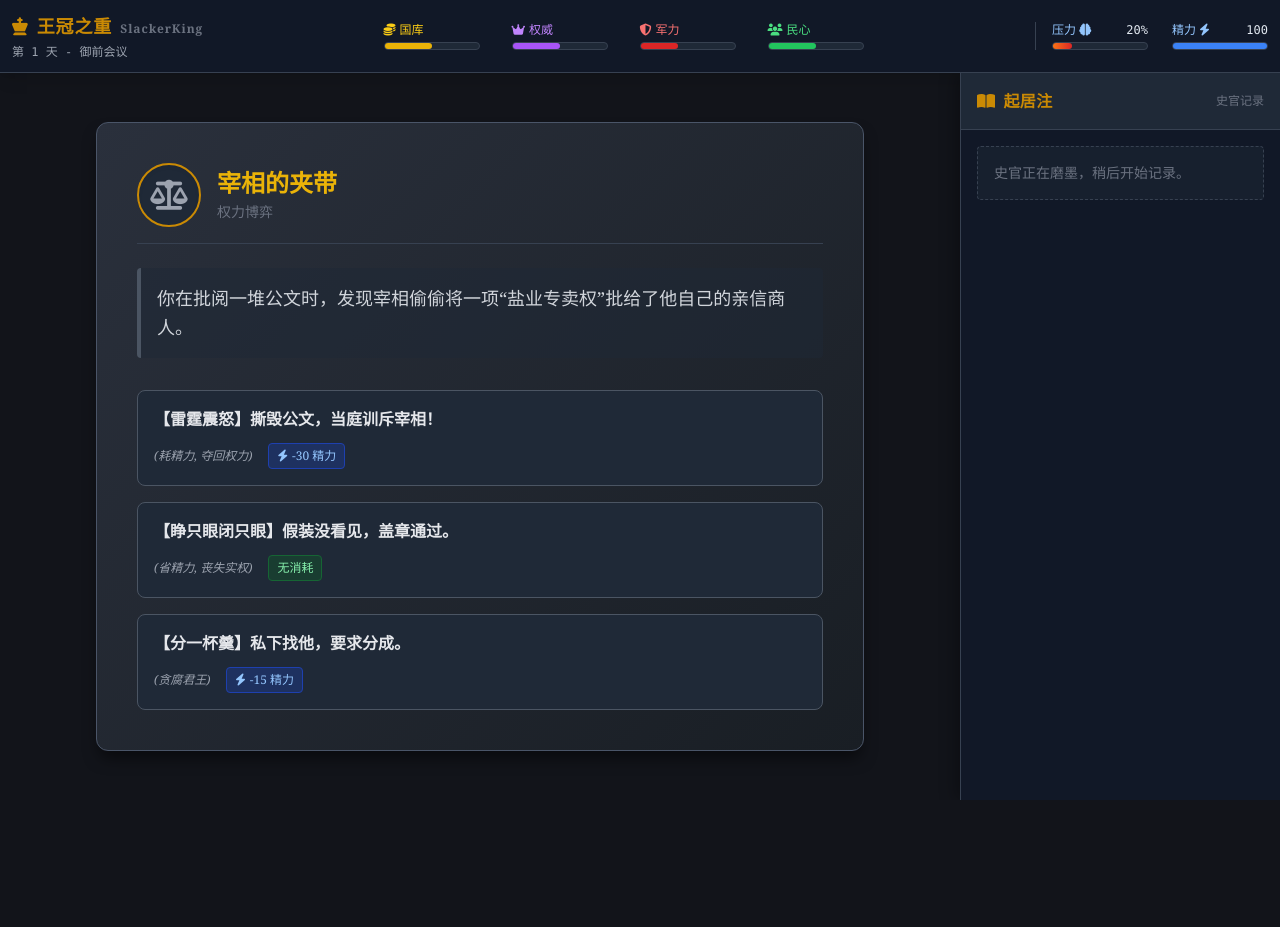
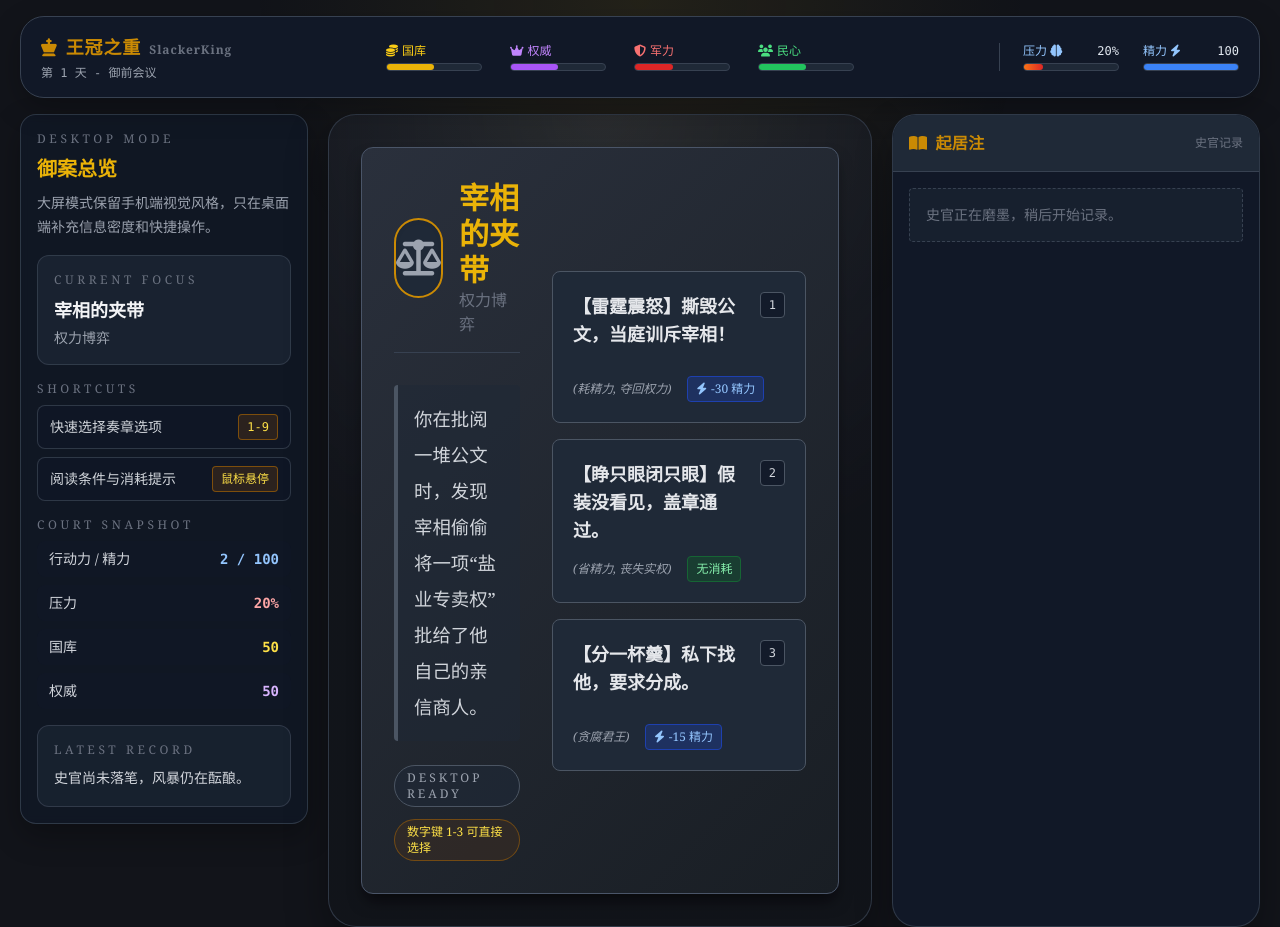
Before and after one commit to onovich/SlackerKing, a React (Vite) app: page / in a window 1280 px wide. Before the commit the page ends 800 px from the top, so only its background shows below. Built offline with nearby package versions, Linux system fonts and the light colour scheme.

Commit message:
Adapt desktop layout and interactions

```diff
--- a/src/App.jsx
+++ b/src/App.jsx
@@ -1,7 +1,9 @@
-import { useEffect } from 'react';
+import { useEffect, useMemo } from 'react';
 import { useGameSession } from './logic/hooks/useGameSession';
 import { isMorningChoiceAvailable } from './logic/engine/gameEngine';
+import { locations } from './data/gameContent';
 import { TopBar } from './view/components/TopBar';
+import { DesktopCompanion } from './view/components/DesktopCompanion';
 import { LogPanel } from './view/components/LogPanel';
 import { MorningScreen } from './view/screens/MorningScreen';
 import { AfternoonScreen } from './view/screens/AfternoonScreen';
@@ -39,16 +41,81 @@ export default function App() {
     document.title = 'SlackerKing';
   }, []);
 
-  const choiceAvailability = Object.fromEntries(
+  const choiceAvailability = useMemo(
+    () => Object.fromEntries(
       currentEvent.choices.map((choice) => [choice.id, isMorningChoiceAvailable(gameState, choice)]),
+    ),
+    [currentEvent.choices, gameState],
   );
+
+  useEffect(() => {
+    const onKeyDown = (event) => {
+      if (event.defaultPrevented || event.altKey || event.ctrlKey || event.metaKey) {
+        return;
+      }
+
+      const targetTag = event.target?.tagName;
+      if (targetTag === 'INPUT' || targetTag === 'TEXTAREA' || event.target?.isContentEditable) {
+        return;
+      }
+
+      if (gameState.isGameOver) {
+        if (event.key.toLowerCase() === 'r') {
+          event.preventDefault();
+          restart();
+        }
+        return;
+      }
+
+      if (gameState.phase === 'morning') {
+        const index = Number(event.key) - 1;
+        if (Number.isInteger(index) && index >= 0 && index < currentEvent.choices.length) {
+          const choice = currentEvent.choices[index];
+          if (choiceAvailability[choice.id]) {
+            event.preventDefault();
+            chooseMorningOption(choice.id);
+          }
+        }
+        return;
+      }
+
+      if (gameState.phase === 'afternoon') {
+        if (event.key === 'Enter') {
+          event.preventDefault();
+          endAfternoon();
+          return;
+        }
+
+        const index = Number(event.key) - 1;
+        if (Number.isInteger(index) && index >= 0 && index < locations.length) {
+          event.preventDefault();
+          chooseLocation(locations[index].id);
+        }
+        return;
+      }
+
+      if (gameState.phase === 'night' && event.key === 'Enter') {
+        event.preventDefault();
+        nextDay();
+      }
+    };
+
+    window.addEventListener('keydown', onKeyDown);
+    return () => window.removeEventListener('keydown', onKeyDown);
+  }, [choiceAvailability, chooseLocation, chooseMorningOption, currentEvent.choices, endAfternoon, gameState.isGameOver, gameState.phase, nextDay, restart]);
 
   return (
     <div className={`app-shell flex h-screen w-screen flex-col selection:bg-yellow-700 selection:text-white ${damageFlash ? 'damage-flash' : ''}`}>
+      <div className="flex h-full w-full flex-col xl:mx-auto xl:max-w-[1720px] xl:px-5 xl:py-4">
         <TopBar gameState={gameState} />
 
-      <main className="flex flex-1 overflow-hidden">
-        <div className="relative flex flex-1 items-center justify-center overflow-y-auto p-4 md:p-8" id="interaction-area">
+        <main className="flex flex-1 overflow-hidden xl:gap-5 xl:overflow-visible xl:pt-4">
+          <DesktopCompanion gameState={gameState} currentEvent={currentEvent} />
+
+          <div
+            className="relative flex flex-1 items-center justify-center overflow-y-auto p-4 md:p-8 xl:rounded-[28px] xl:border xl:border-gray-700/80 xl:bg-[radial-gradient(circle_at_top,_rgba(74,85,104,0.28),_rgba(18,20,26,0.95)_55%)] xl:shadow-[0_16px_40px_rgba(0,0,0,0.35)]"
+            id="interaction-area"
+          >
             {gameState.isGameOver ? (
               <GameOverScreen gameOver={gameState.gameOver} day={gameState.day} onRestart={restart} />
             ) : null}
@@ -81,5 +148,6 @@ export default function App() {
           <LogPanel logs={gameState.logs} />
         </main>
       </div>
+    </div>
   );
 }
--- a/src/styles.css
+++ b/src/styles.css
@@ -14,12 +14,28 @@ body {
   overflow: hidden;
 }
 
+body::before {
+  content: '';
+  position: fixed;
+  inset: 0;
+  pointer-events: none;
+  background: radial-gradient(circle at top, rgba(250, 204, 21, 0.08), transparent 38%);
+  opacity: 0;
+  transition: opacity 0.3s ease;
+}
+
 button {
   font: inherit;
 }
 
 .app-shell {
   background-color: #12141a;
+}
+
+@media (min-width: 1280px) {
+  body::before {
+    opacity: 1;
+  }
 }
 
 .parchment {
@@ -96,3 +112,16 @@ button {
   -webkit-line-clamp: 2;
   -webkit-box-orient: vertical;
 }
+
+#interaction-area::-webkit-scrollbar {
+  width: 8px;
+}
+
+#interaction-area::-webkit-scrollbar-track {
+  background: rgba(26, 32, 44, 0.7);
+}
+
+#interaction-area::-webkit-scrollbar-thumb {
+  border-radius: 999px;
+  background: rgba(74, 85, 104, 0.9);
+}
--- /dev/null
+++ b/src/view/components/DesktopCompanion.jsx
@@ -0,0 +1,80 @@
+function ShortcutRow({ keyLabel, description }) {
+  return (
+    <div className="flex items-center justify-between gap-3 rounded-lg border border-gray-700/80 bg-gray-900/70 px-3 py-2 text-sm text-gray-300">
+      <span>{description}</span>
+      <span className="rounded border border-yellow-700/70 bg-yellow-900/30 px-2 py-1 font-mono text-xs text-yellow-300">
+        {keyLabel}
+      </span>
+    </div>
+  );
+}
+
+function ResourceRow({ label, value, tone }) {
+  return (
+    <div className="flex items-center justify-between rounded-lg bg-gray-900/60 px-3 py-2 text-sm text-gray-300">
+      <span>{label}</span>
+      <span className={`font-mono font-bold ${tone}`}>{value}</span>
+    </div>
+  );
+}
+
+export function DesktopCompanion({ gameState, currentEvent }) {
+  const shortcuts = gameState.isGameOver
+    ? [{ keyLabel: 'R', description: '重新开始这一局' }]
+    : gameState.phase === 'morning'
+      ? [
+          { keyLabel: '1-9', description: '快速选择奏章选项' },
+          { keyLabel: '鼠标悬停', description: '阅读条件与消耗提示' },
+        ]
+      : gameState.phase === 'afternoon'
+        ? [
+            { keyLabel: '1-5', description: '快速前往午后地点' },
+            { keyLabel: 'Enter', description: '直接结束午后行动' },
+          ]
+        : [
+            { keyLabel: 'Enter', description: '进入下一天' },
+            { keyLabel: '滚轮', description: '查看夜间结算详情' },
+          ];
+
+  const latestLog = gameState.logs.at(-1)?.text;
+
+  return (
+    <aside className="hidden xl:flex xl:w-72 xl:flex-col xl:gap-4">
+      <div className="desktop-card sticky top-4 flex flex-col gap-4 rounded-2xl border border-gray-700/80 bg-gray-900/75 p-4 shadow-[0_12px_30px_rgba(0,0,0,0.28)] backdrop-blur-sm">
+        <div>
+          <div className="text-xs uppercase tracking-[0.3em] text-gray-500">Desktop Mode</div>
+          <h2 className="mt-2 text-xl font-bold text-yellow-500">御案总览</h2>
+          <p className="mt-2 text-sm leading-6 text-gray-400">
+            大屏模式保留手机端视觉风格，只在桌面端补充信息密度和快捷操作。
+          </p>
+        </div>
+
+        <div className="rounded-xl border border-gray-700/80 bg-gray-800/70 p-4">
+          <div className="text-xs uppercase tracking-[0.3em] text-gray-500">Current Focus</div>
+          <div className="mt-2 text-lg font-bold text-gray-100">{gameState.isGameOver ? '王朝落幕' : currentEvent?.title ?? '宫廷事务'}</div>
+          <div className="mt-1 text-sm text-gray-400">{gameState.isGameOver ? '按 R 可立即重开' : currentEvent?.tag ?? '当前阶段摘要'}</div>
+        </div>
+
+        <div className="space-y-2">
+          <div className="text-xs uppercase tracking-[0.3em] text-gray-500">Shortcuts</div>
+          {shortcuts.map((item) => (
+            <ShortcutRow key={`${item.keyLabel}-${item.description}`} keyLabel={item.keyLabel} description={item.description} />
+          ))}
+        </div>
+
+        <div className="space-y-2">
+          <div className="text-xs uppercase tracking-[0.3em] text-gray-500">Court Snapshot</div>
+          <ResourceRow label="行动力 / 精力" value={`${gameState.player.ap} / ${gameState.player.energy}`} tone="text-blue-300" />
+          <ResourceRow label="压力" value={`${gameState.player.stress}%`} tone="text-red-300" />
+          <ResourceRow label="国库" value={gameState.resources.treasury} tone="text-yellow-300" />
+          <ResourceRow label="权威" value={gameState.resources.authority} tone="text-purple-300" />
+        </div>
+
+        <div className="rounded-xl border border-gray-700/80 bg-gray-800/60 p-4">
+          <div className="text-xs uppercase tracking-[0.3em] text-gray-500">Latest Record</div>
+          <p className="mt-2 text-sm leading-6 text-gray-300">{latestLog ?? '史官尚未落笔，风暴仍在酝酿。'}</p>
+        </div>
+      </div>
+    </aside>
+  );
+}
--- a/src/view/components/LogPanel.jsx
+++ b/src/view/components/LogPanel.jsx
@@ -13,7 +13,7 @@ function renderHighlightedText(text) {
 
 export function LogPanel({ logs }) {
   return (
-    <aside className="z-20 hidden w-80 flex-col border-l border-gray-700 bg-gray-900 shadow-[-5px_0_15px_rgba(0,0,0,0.3)] md:flex">
+    <aside className="z-20 hidden w-80 flex-col border-l border-gray-700 bg-gray-900 shadow-[-5px_0_15px_rgba(0,0,0,0.3)] md:flex xl:w-[23rem] xl:overflow-hidden xl:rounded-[24px] xl:border xl:border-gray-700/80 xl:shadow-[0_16px_36px_rgba(0,0,0,0.3)]">
       <div className="flex items-center justify-between border-b border-gray-700 bg-gray-800 p-4">
         <span className="font-bold tracking-wide text-yellow-600">
           <i className="fas fa-book-open mr-2" />
--- a/src/view/components/TopBar.jsx
+++ b/src/view/components/TopBar.jsx
@@ -47,7 +47,7 @@ export function TopBar({ gameState }) {
   const stressAlert = gameState.player.stress > 80;
 
   return (
-    <header className="z-10 flex flex-wrap items-center justify-between border-b border-gray-700 bg-gray-900 p-3 shadow-lg">
+    <header className="z-10 flex flex-wrap items-center justify-between border-b border-gray-700 bg-gray-900 p-3 shadow-lg xl:rounded-[24px] xl:border xl:px-5 xl:py-4 xl:shadow-[0_10px_30px_rgba(0,0,0,0.25)]">
       <div className="flex min-w-[200px] flex-col">
         <h1 className="text-lg font-bold tracking-wider text-yellow-600">
           <i className="fas fa-chess-king mr-2" />
@@ -57,13 +57,13 @@ export function TopBar({ gameState }) {
         <span className="mt-1 text-xs font-mono text-gray-400">第 {gameState.day} 天 - {getPhaseName(gameState.phase)}</span>
       </div>
 
-      <div className="flex flex-1 justify-center space-x-4 md:space-x-8">
+      <div className="mt-3 flex w-full flex-wrap justify-start gap-x-4 gap-y-2 md:mt-0 md:flex-1 md:justify-center md:space-x-0 xl:w-auto xl:flex-nowrap xl:gap-x-7">
         {RESOURCE_KEYS.map((key) => (
           <ResourceMeter key={key} type={key} value={gameState.resources[key]} />
         ))}
       </div>
 
-      <div className="min-w-[200px] justify-end space-x-6 border-l border-gray-700 pl-4 hidden md:flex">
+      <div className="hidden min-w-[200px] justify-end space-x-6 border-l border-gray-700 pl-4 md:flex xl:min-w-[240px]">
         <StatusMeter
           label="压力"
           icon="fa-brain"
--- a/src/view/screens/GameOverScreen.jsx
+++ b/src/view/screens/GameOverScreen.jsx
@@ -1,6 +1,6 @@
 export function GameOverScreen({ gameOver, day, onRestart }) {
   return (
-    <section className="parchment flex w-full max-w-xl flex-col rounded-xl border-4 border-red-800 p-8 text-center shadow-[0_0_30px_rgba(220,38,38,0.3)]">
+    <section className="parchment flex w-full max-w-xl flex-col rounded-xl border-4 border-red-800 p-8 text-center shadow-[0_0_30px_rgba(220,38,38,0.3)] xl:max-w-2xl xl:p-10">
       <i className="fas fa-skull-crossbones mb-6 text-7xl text-red-600 drop-shadow-lg" />
       <h2 className="mb-2 text-4xl font-black tracking-widest text-gray-100">驾 崩</h2>
       <div className="mx-auto mb-6 h-1 w-24 bg-red-600" />
@@ -24,6 +24,7 @@ export function GameOverScreen({ gameOver, day, onRestart }) {
       >
         <i className="fas fa-redo mr-2" />下一世再做庸君
       </button>
+      <div className="mt-4 hidden text-sm text-gray-500 xl:block">桌面端可按 R 快速重开。</div>
     </section>
   );
 }
--- a/src/view/screens/MorningScreen.jsx
+++ b/src/view/screens/MorningScreen.jsx
@@ -1,21 +1,32 @@
 export function MorningScreen({ event, availability, onChoose, locked }) {
   return (
-    <section className="parchment flex w-full max-w-3xl flex-col rounded-xl p-6 md:p-10">
-      <div className="mb-6 flex items-center border-b border-gray-700 pb-4">
-        <div className="mr-4 flex h-16 w-16 items-center justify-center rounded-full border-2 border-yellow-600 bg-gray-800 shadow-inner">
-          <i className={`fas ${event.icon} ${event.color} text-3xl`} />
+    <section className="parchment flex w-full max-w-3xl flex-col rounded-xl p-6 md:p-10 xl:max-w-6xl xl:flex-row xl:gap-8 xl:p-8">
+      <div className="xl:flex xl:min-h-full xl:flex-1 xl:flex-col xl:justify-between">
+        <div className="mb-6 flex items-center border-b border-gray-700 pb-4 xl:mb-8">
+          <div className="mr-4 flex h-16 w-16 items-center justify-center rounded-full border-2 border-yellow-600 bg-gray-800 shadow-inner xl:h-20 xl:w-20">
+            <i className={`fas ${event.icon} ${event.color} text-3xl xl:text-4xl`} />
+          </div>
+          <div>
+            <h2 className="text-2xl font-bold text-yellow-500 xl:text-3xl">{event.title}</h2>
+            <span className="text-sm text-gray-500 xl:text-base">{event.tag}</span>
+          </div>
         </div>
-        <div>
-          <h2 className="text-2xl font-bold text-yellow-500">{event.title}</h2>
-          <span className="text-sm text-gray-500">{event.tag}</span>
+
+        <p className="mb-8 rounded border-l-4 border-gray-600 bg-gray-800/50 p-4 font-serif text-lg leading-relaxed text-gray-300 xl:mb-0 xl:min-h-[220px] xl:text-[1.15rem] xl:leading-9">
+          {event.desc}
+        </p>
+
+        <div className="hidden xl:flex xl:flex-wrap xl:gap-3 xl:pt-6">
+          <span className="rounded-full border border-gray-600 bg-gray-800/60 px-3 py-1 text-xs uppercase tracking-[0.25em] text-gray-400">
+            Desktop Ready
+          </span>
+          <span className="rounded-full border border-yellow-700/60 bg-yellow-900/20 px-3 py-1 text-xs text-yellow-300">
+            数字键 1-{event.choices.length} 可直接选择
+          </span>
         </div>
       </div>
 
-      <p className="mb-8 rounded border-l-4 border-gray-600 bg-gray-800/50 p-4 font-serif text-lg leading-relaxed text-gray-300">
-        {event.desc}
-      </p>
-
-      <div className="flex flex-col space-y-4">
+      <div className="flex flex-col space-y-4 xl:w-[30rem] xl:justify-center">
         {event.choices.map((choice) => {
           const isEnabled = !locked && Boolean(availability[choice.id]);
           const [label, detail] = choice.text.split('(');
@@ -24,8 +35,8 @@ export function MorningScreen({ event, availability, onChoose, locked }) {
             <button
               key={choice.id}
               type="button"
-              className={`btn-choice flex flex-col justify-between rounded-lg border p-4 text-left ${
-                isEnabled ? 'border-gray-600 bg-gray-800 text-gray-200' : 'cursor-not-allowed border-gray-800 bg-gray-900/60 text-gray-500'
+              className={`btn-choice flex flex-col justify-between rounded-lg border p-4 text-left xl:min-h-[9.5rem] xl:p-5 ${
+                isEnabled ? 'border-gray-600 bg-gray-800 text-gray-200 xl:hover:translate-x-2' : 'cursor-not-allowed border-gray-800 bg-gray-900/60 text-gray-500'
               }`}
               disabled={!isEnabled}
               onClick={(eventObject) => {
@@ -33,7 +44,12 @@ export function MorningScreen({ event, availability, onChoose, locked }) {
                 onChoose(choice.id, { x: rect.right - 20, y: rect.top });
               }}
             >
-              <div className="mb-1 font-bold">{label.trim()}</div>
+              <div className="mb-1 flex items-start justify-between gap-4">
+                <span className="font-bold xl:text-lg">{label.trim()}</span>
+                <span className="hidden rounded border border-gray-600 bg-gray-900/80 px-2 py-1 font-mono text-xs text-gray-300 lg:inline-flex">
+                  {event.choices.indexOf(choice) + 1}
+                </span>
+              </div>
               <div className="mt-2 flex items-center justify-between gap-4">
                 <div className="text-xs italic text-gray-400">{detail ? `(${detail}` : ''}</div>
                 {choice.energy > 0 ? (
--- a/src/view/screens/NightScreen.jsx
+++ b/src/view/screens/NightScreen.jsx
@@ -12,13 +12,14 @@ const iconClassMap = {
 
 export function NightScreen({ summary, onNextDay }) {
   return (
-    <section className="parchment flex w-full max-w-2xl flex-col rounded-xl p-8">
+    <section className="parchment flex w-full max-w-2xl flex-col rounded-xl p-8 xl:max-w-4xl xl:p-10">
       <div className="mb-6 border-b border-gray-700 pb-4 text-center">
         <i className="fas fa-moon mb-4 animate-pulse text-5xl text-blue-400" />
         <h2 className="text-2xl font-bold text-gray-200">暗夜密报</h2>
+        <p className="mt-3 hidden text-sm text-gray-500 xl:block">桌面端可按 Enter 继续，滚轮浏览整晚的连锁后果。</p>
       </div>
 
-      <div className="mb-8 max-h-[40vh] overflow-y-auto rounded-lg border border-gray-700 bg-gray-900 p-1">
+      <div className="mb-8 max-h-[40vh] overflow-y-auto rounded-lg border border-gray-700 bg-gray-900 p-1 xl:max-h-[48vh]">
         <ul className="divide-y divide-gray-800 text-left text-gray-300">
           {summary.map((item) => (
             <li key={item.id} className={`px-4 py-3 ${toneClassMap[item.tone] ?? ''}`}>
```
Also changed, not shown: src/view/screens/AfternoonScreen.jsx (+13 -5 lines). Lines whose indentation alone changed are shown as unchanged.
